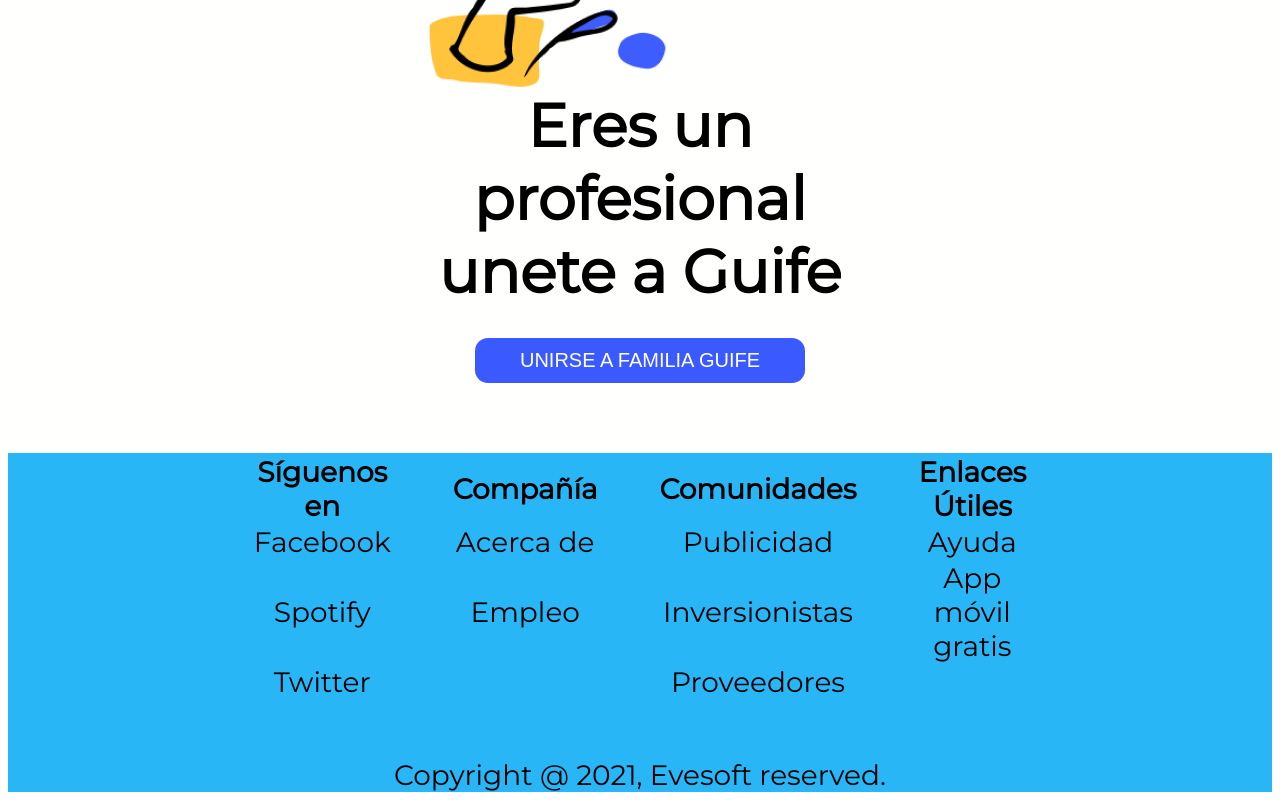
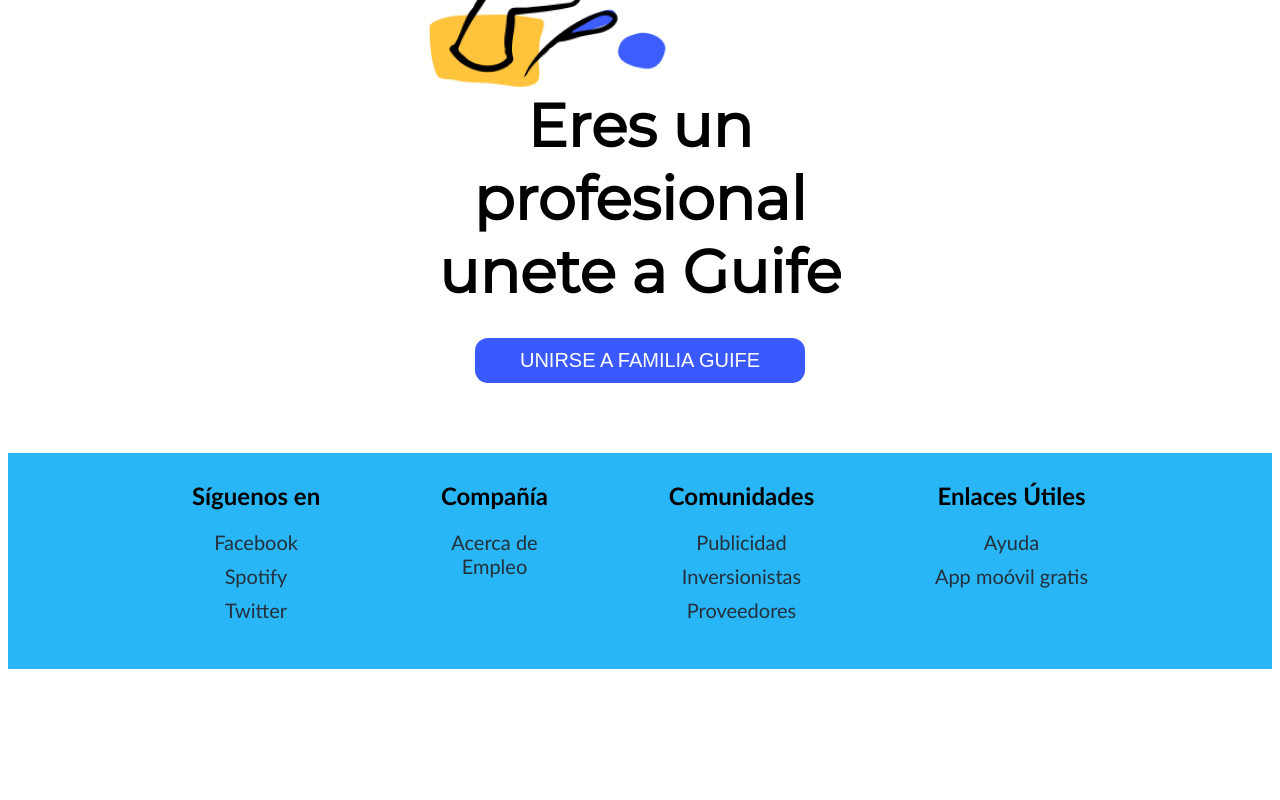
Before and after one commit to JonatanCuri07/IHC_SX23, a plain HTML site: page index.html in a window 1280 px wide. Shown: the part 6382-7182 px from the top of the page. After the commit the page ends 7059 px from the top, so only its background shows below. Drawn offline with nearby package versions, Linux system fonts and the light colour scheme.

Commit message:
Final Commit V1

```diff
--- a/index.html
+++ b/index.html
@@ -163,7 +163,32 @@
         <button class="bde">Unirse a familia Guife</button>
 
     </div>
-    <div class="Foot">
+    <footer class="footer">
+        <div class="footercontainer">
+            <div class="footersiguenos">
+                <h2 class="footersubtitle">Síguenos en</h2>
+                <a href="#" class="footerlink">Facebook</a>
+                <a href="#" class="footerlink">Spotify</a>
+                <a href="#" class="footerlink">Twitter</a>
+            </div>
+            <div class="footercompania">
+                <h2 class="footersubtitle">Compañía</h2>
+                <a href="#" class="footerlink">Acerca de <br>Empleo</a>
+            </div>
+            <div class="footercomunidades">
+                <h2 class="footersubtitle">Comunidades</h2>
+                <a href="#" class="footerlink">Publicidad</a>
+                <a href="#" class="footerlink">Inversionistas</a>
+                <a href="#" class="footerlink">Proveedores</a>
+            </div>
+            <div class="footerenlaces">
+                <h2 class="footersubtitle">Enlaces Útiles</h2>
+                <a href="#" class="footerlink">Ayuda</a>
+                <a href="#" class="footerlink">App moóvil gratis</a>
+            </div>
+        </div>
+    </footer>
+    <!--<div class="Foot">
     <table>
         <thead>
             <tr>
@@ -200,7 +225,7 @@
     <br><br><br>
     <div class="copyright" style="text-align: center;"> Copyright @ 2021, Evesoft reserved. </div>
 
-    </div>
+    </div>-->
 
 
 
--- a/main.css
+++ b/main.css
@@ -344,3 +344,30 @@ padding: 0 45px;
 .copyright{
     font-size: 28px;
 }
+.footer {
+    background-color: #28b6f6;
+  }
+  .footercontainer {
+    width: 90%;
+    max-width: 1200px;
+    margin: 0 auto;
+    padding: 0.5rem;
+    height: 200px;
+    display: flex;
+    justify-content: space-evenly;
+    text-align: center;
+  }
+  .footercontainer div {
+    display: flex;
+    flex-direction: column;
+  }
+  .footerlink {
+    text-decoration: none;
+    font-family: "Gill Sans", "Gill Sans MT", Calibri, "Trebuchet MS", sans-serif;
+    font-size: 20px;
+    color: #24303c;
+    margin-bottom: 10px;
+  }
+  .footersubtitle {
+    font-family: "Gill Sans", "Gill Sans MT", Calibri, "Trebuchet MS", sans-serif;
+  }
```
